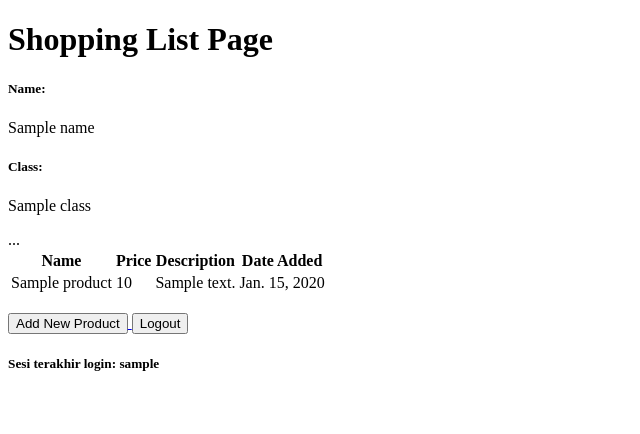
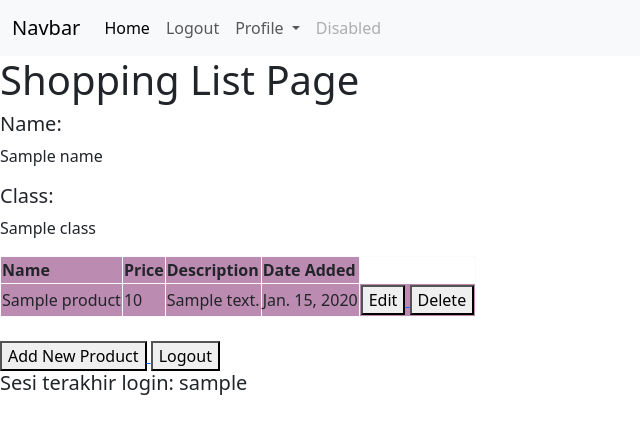
Before and after one commit to RaquelNayyara/shopping-list, a Django app: template main/templates/main.html in a window 1280 px wide. Shown: the top 434 px of the page, without its empty margins (0-640 px from the left). Run offline with Django 4.2, Linux system fonts and the light colour scheme; tables that the repository leaves empty hold one stand-in row (values such as "Sample post"); the template is opened without the code that fills it: values that come from a table or form of the project are taken from there, most other values are stand-ins (such as "Sample title", 1, 10 or a date in 2020).

Commit message:
tutor 4 beres

```diff
--- a/main/templates/main.html
+++ b/main/templates/main.html
@@ -1,6 +1,36 @@
 {% extends 'base.html' %}
 
 {% block content %}
+<nav class="navbar navbar-expand-lg bg-body-tertiary">
+    <div class="container-fluid">
+      <a class="navbar-brand" href="#">Navbar</a>
+      <button class="navbar-toggler" type="button" data-bs-toggle="collapse" data-bs-target="#navbarSupportedContent" aria-controls="navbarSupportedContent" aria-expanded="false" aria-label="Toggle navigation">
+        <span class="navbar-toggler-icon"></span>
+      </button>
+      <div class="collapse navbar-collapse" id="navbarSupportedContent">
+        <ul class="navbar-nav me-auto mb-2 mb-lg-0">
+          <li class="nav-item">
+            <a class="nav-link active" aria-current="page" href="#">Home</a>
+          </li>
+          <li class="nav-item">
+            <a class="nav-link" href="{% url 'main:logout' %}">Logout</a>
+          </li>
+          <li class="nav-item dropdown">
+            <a class="nav-link dropdown-toggle" href="#" role="button" data-bs-toggle="dropdown" aria-expanded="false">
+              Profile
+            </a>
+            <ul class="dropdown-menu">
+              <li><a class="dropdown-item" href="#">Raquel Nayyara</a></li>
+              <li><a class="dropdown-item" href="#">PBP F</a></li>
+            </ul>
+          </li>
+          <li class="nav-item">
+            <a class="nav-link disabled" aria-disabled="true">Disabled</a>
+          </li>
+        </ul>
+      </div>
+    </div>
+  </nav>
     <h1>Shopping List Page</h1>
 
     <h5>Name:</h5>
@@ -8,8 +38,18 @@
 
     <h5>Class:</h5>
     <p>{{class}}</p>
-    ...
 <table>
+    <head>
+        <style>
+        table, th, td {
+          border: 1px solid rgb(250, 250, 250);
+          border-collapse: collapse;
+        }
+        th, td {
+          background-color: #bc8bb2;
+        }
+        </style>
+        </head>
     <tr>
         <th>Name</th>
         <th>Price</th>
@@ -25,6 +65,18 @@
             <td>{{product.price}}</td>
             <td>{{product.description}}</td>
             <td>{{product.date_added}}</td>
+            <td>
+                <a href="{% url 'main:edit_product' product.pk %}">
+                    <button>
+                        Edit
+                    </button>
+                 </a>
+                <a href="{% url 'main:delete_product' product.pk %}">
+                    <button>
+                            Delete
+                    </button>
+                </a>
+            </td>
         </tr>
     {% endfor %}
 </table>
--- a/main/urls.py
+++ b/main/urls.py
@@ -3,6 +3,8 @@ from main.views import show_main, create_product, show_xml, show_json, show_xml_
 from main.views import register #sesuaikan dengan nama fungsi yang dibuat
 from main.views import login_user #sesuaikan dengan nama fungsi yang dibuat
 from main.views import logout_user
+from main.views import edit_product
+from main.views import delete_product
 
 app_name = 'main'
 
@@ -16,4 +18,6 @@ urlpatterns = [
     path('register/', register, name='register'), #sesuaikan dengan nama fungsi yang dibuat
     path('login/', login_user, name='login'), #sesuaikan dengan nama fungsi yang dibuat
     path('logout/', logout_user, name='logout'),
+    path('edit-product/<int:id>', edit_product, name='edit_product'),
+    path('delete/<int:id>', delete_product, name='delete_product'), # sesuaikan dengan nama fungsi yang dibuat
 ]
--- a/templates/base.html
+++ b/templates/base.html
@@ -2,12 +2,12 @@
 <!DOCTYPE html>
 <html lang="en">
     <head>
+        {% block meta %}
         <meta charset="UTF-8" />
-        <meta
-            name="viewport"
-            content="width=device-width, initial-scale=1.0"
-        />
-        {% block meta %}
+        <meta name="viewport" content="width=device-width, initial-scale=1">
+        <link href="https://cdn.jsdelivr.net/npm/bootstrap@5.3.2/dist/css/bootstrap.min.css" rel="stylesheet" integrity="sha384-T3c6CoIi6uLrA9TneNEoa7RxnatzjcDSCmG1MXxSR1GAsXEV/Dwwykc2MPK8M2HN" crossorigin="anonymous">
+        <script src="https://cdn.jsdelivr.net/npm/bootstrap@5.3.2/dist/js/bootstrap.bundle.min.js" integrity="sha384-C6RzsynM9kWDrMNeT87bh95OGNyZPhcTNXj1NW7RuBCsyN/o0jlpcV8Qyq46cDfL" crossorigin="anonymous"></script>
+</head>
         {% endblock meta %}
     </head>
 
```
Also changed, not shown: main/templates/edit_product.html (added, +22 -0 lines), main/views.py (+23 -0 lines).
